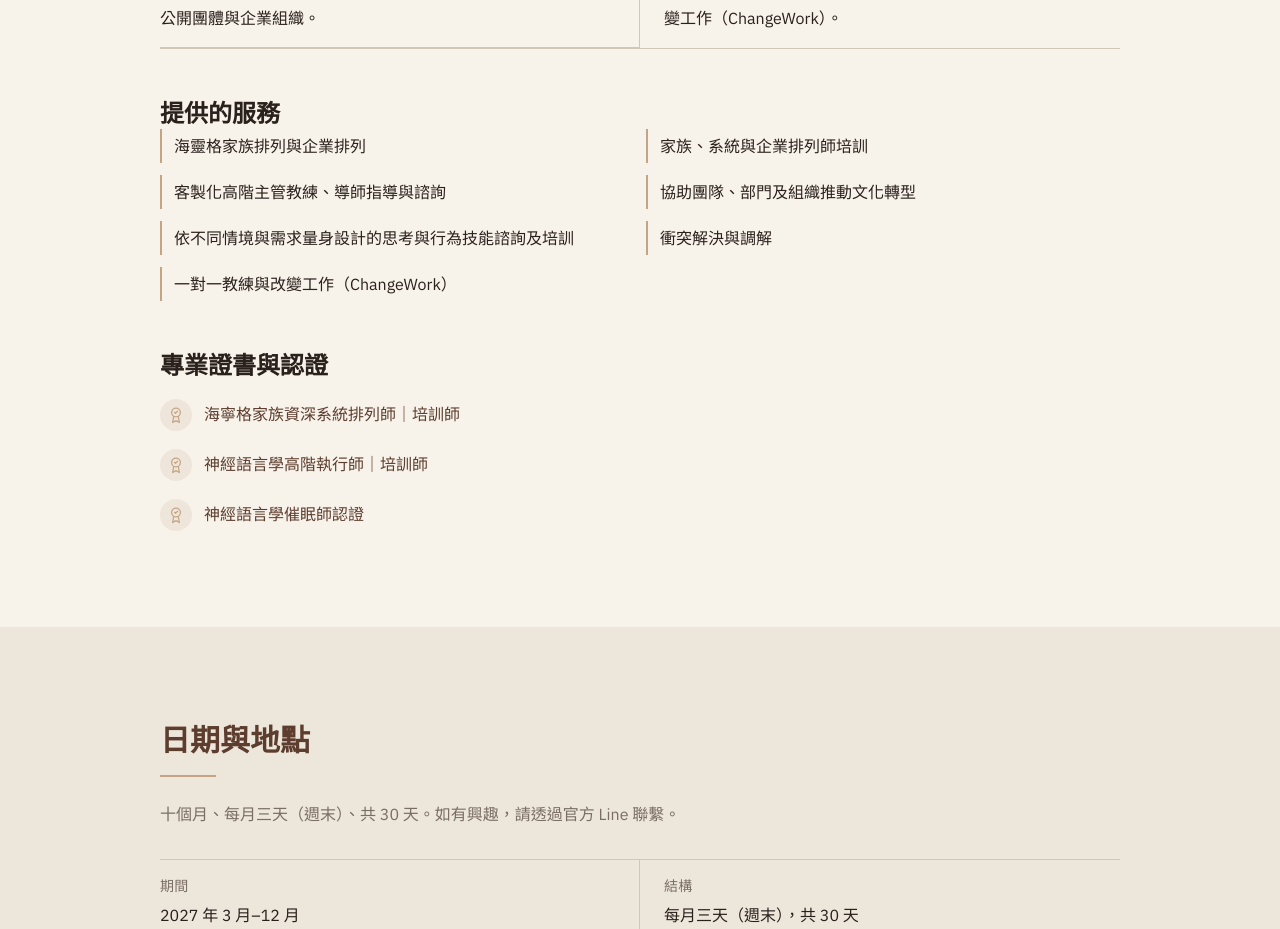
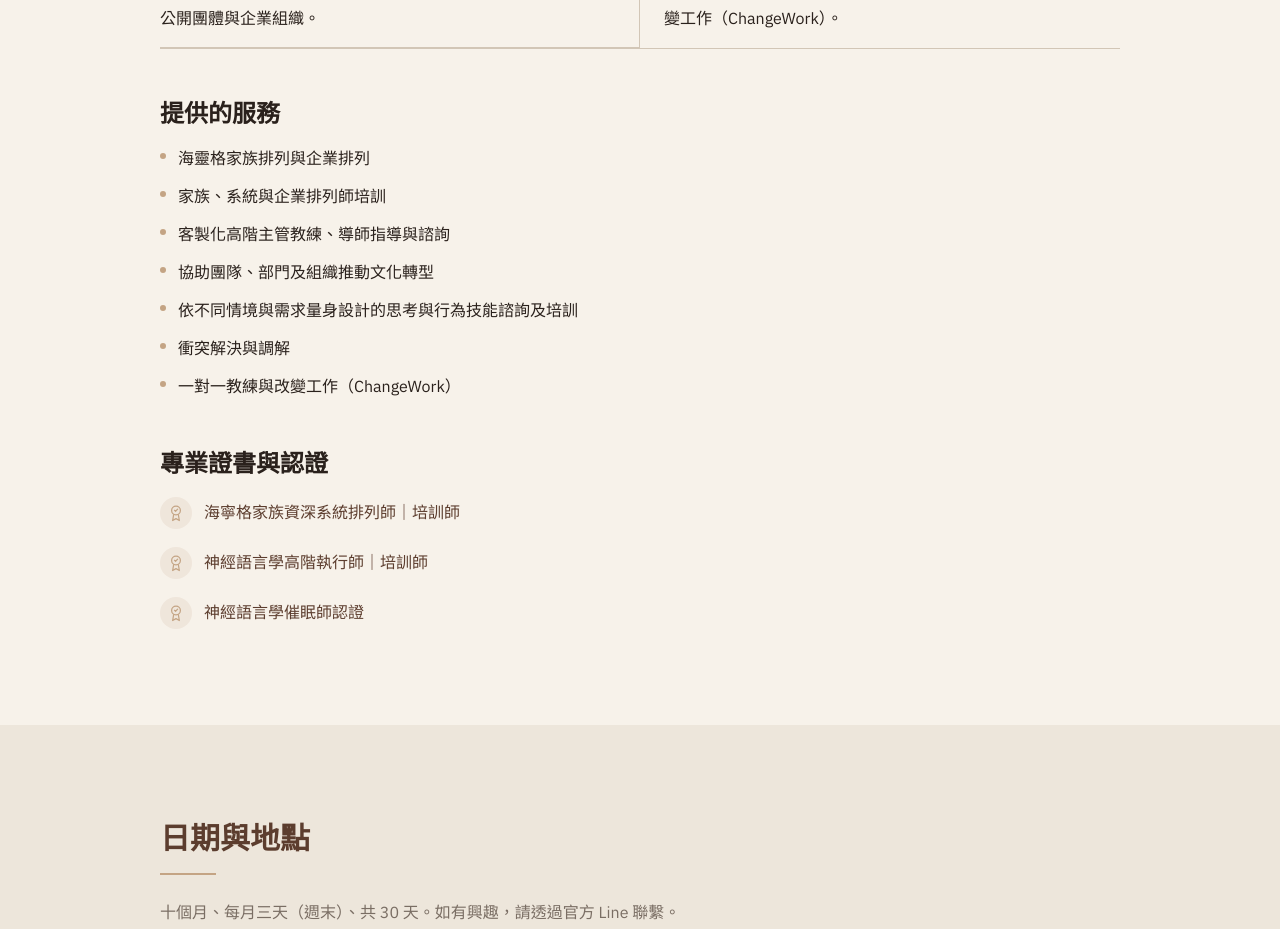
Before and after one commit to klaudia1209teleworker/system-constellations, a React (Vite) app: page / in a window 1280 px wide. Shown: the part 9980-10909 px from the top of the page. Built offline with nearby package versions, Linux system fonts and the light colour scheme.

Commit message:
fix(ui): 提供的服務改以 CI 圓點列表呈現
講師服務項目改用 CheckList，與其他 bullet 風格一致。

```diff
--- a/src/App.tsx
+++ b/src/App.tsx
@@ -235,16 +235,7 @@ export default function App() {
         <FactGrid items={t.teacher.timeline} />
 
         <Subheading>{t.teacher.servicesTitle}</Subheading>
-        <div className="grid gap-3 sm:grid-cols-2">
-          {t.teacher.services.map((item) => (
-            <div
-              key={item}
-              className="border-l-2 border-secondary py-1 pl-3 text-text"
-            >
-              {item}
-            </div>
-          ))}
-        </div>
+        <CheckList items={t.teacher.services} />
 
         <Subheading>{t.teacher.credentialsTitle}</Subheading>
         <BadgeList items={t.teacher.credentials} />
```
Also changed, not shown: .cursor/prd/bullet-ci.md, .cursor/prd/services-bullets.md (added).
